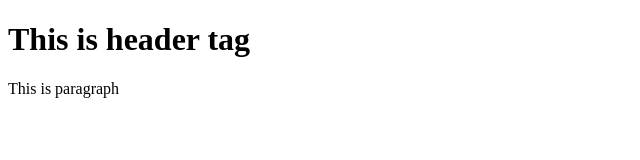
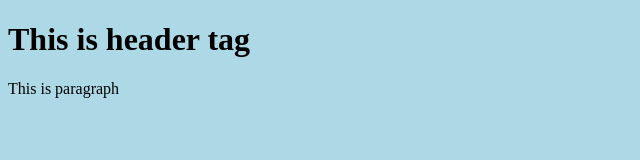
Before and after one commit to supritamudur/test-repo, a plain HTML site: page index.html in a window 1280 px wide. Shown: the whole page, without its empty margins (0-640 px from the left). Drawn offline with Linux system fonts and the light colour scheme.

Commit message:
style sheet added

```diff
--- a/index.html
+++ b/index.html
@@ -5,6 +5,7 @@
     <meta name="viewport" content="width=device-width, initial-scale=1.0">
     <meta http-equiv="X-UA-Compatible" content="ie=edge">
     <title>Document</title>
+    <link rel="stylesheet" href="./style.css">
 </head>
 <body>
     <h1>This is header tag</h1>
--- /dev/null
+++ b/style.css
@@ -0,0 +1,3 @@
+body {
+    background-color: lightblue;
+}
```
